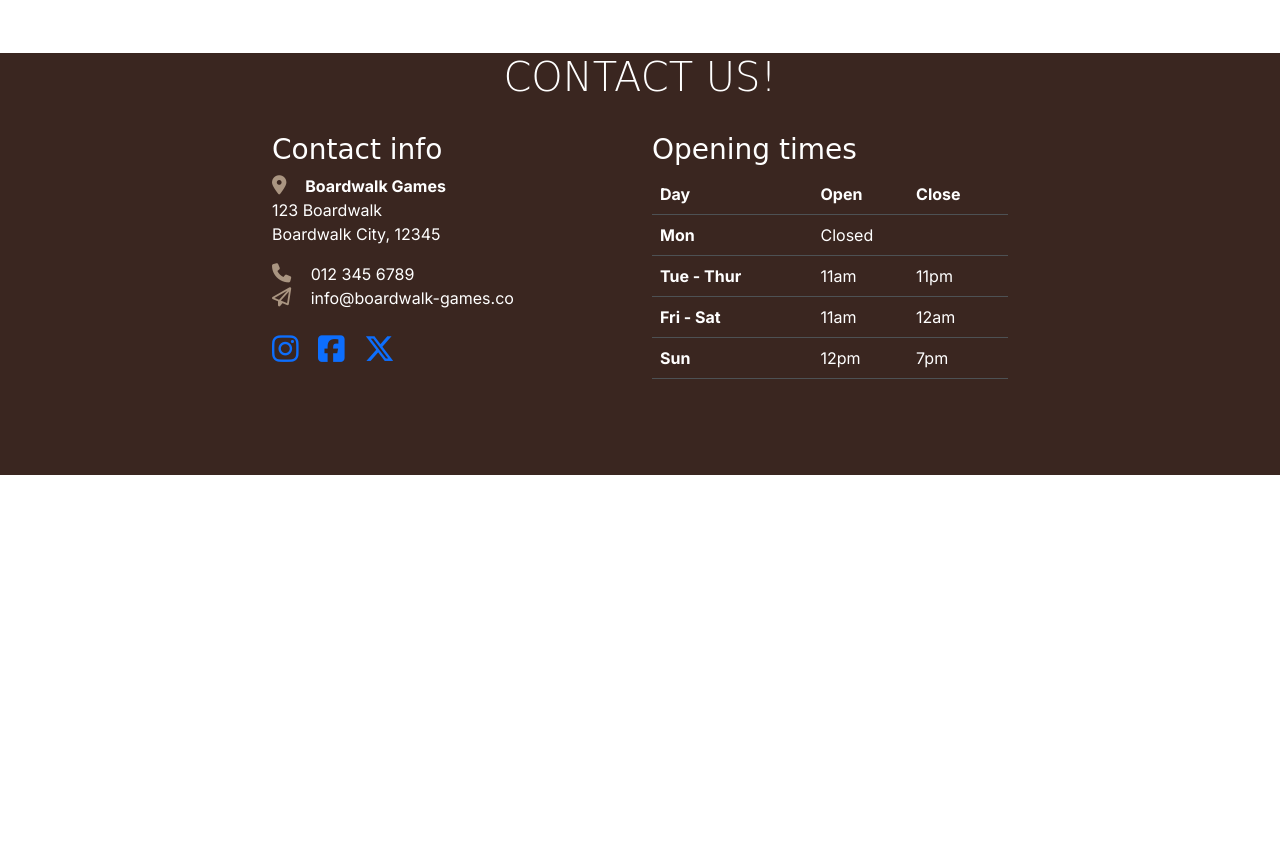
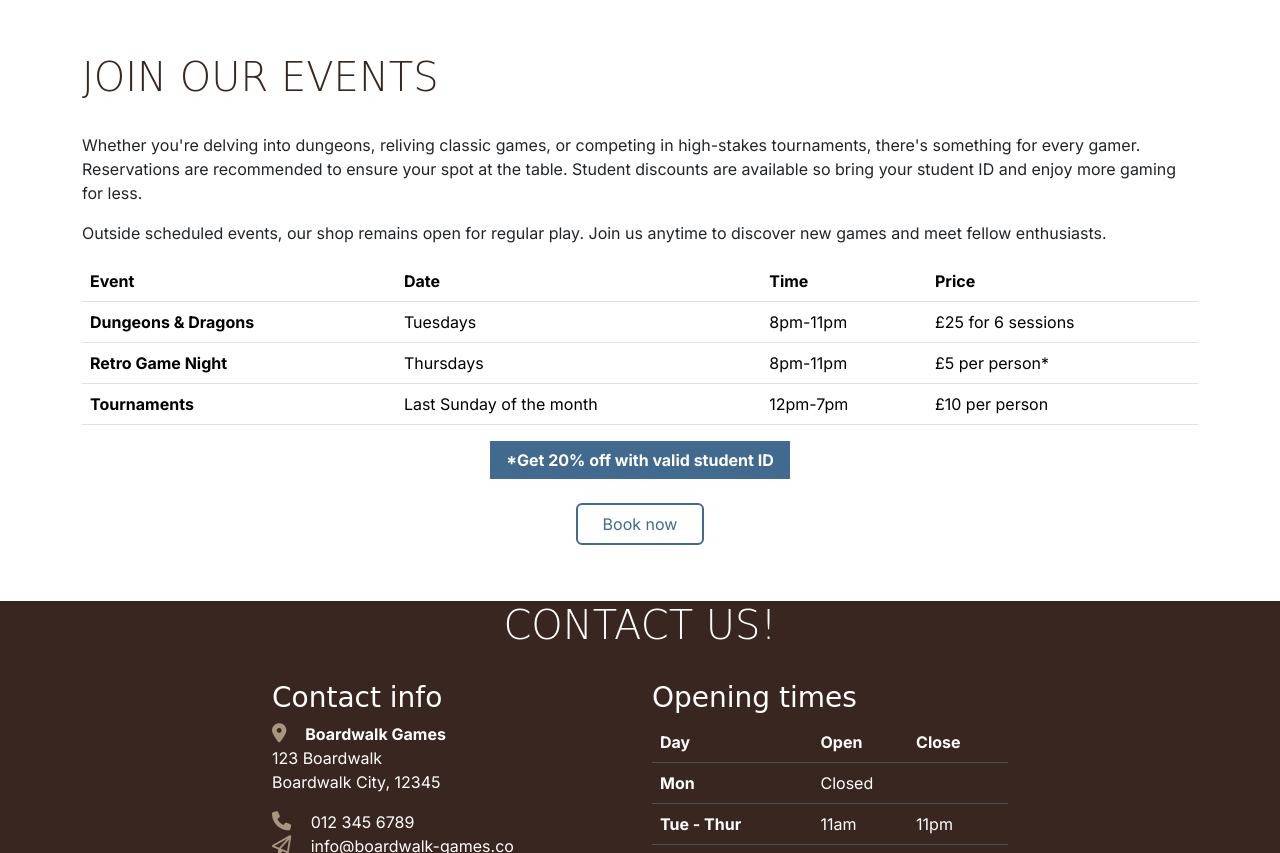
Before and after one commit to FollowRob/boardwalkgames, a plain HTML site: page index.html in a window 1280 px wide. Shown: the part 1089-1942 px from the top of the page. Before the commit the page ends 1564 px from the top, so only its background shows below. Drawn offline with nearby package versions, Linux system fonts and the light colour scheme; a web font is replaced by a local one.

Commit message:
added events section

```diff
--- a/assets/css/style.css
+++ b/assets/css/style.css
@@ -91,6 +91,27 @@ color: white;
     margin-bottom: 1.5rem;
 }
 
+/* Events */
+
+#events .table {
+    /* events table font size small enough that
+      the table doesn't overflow on xs screens.
+      Size set back to 1rem in a media query
+      for sm screens and up */
+    font-size: 0.7rem;
+}
+
+.student-discount {
+    background-color: var(--highlight-color);
+    font-weight: bold;
+    color: white;
+    display: block;
+    max-width: 300px;
+    margin: auto;
+    padding: 5px 10px;
+    font-size: 0.8rem;
+}
+
 /* footer */
 #contact {
     background-color: var(--primary-color);
@@ -126,19 +147,18 @@ color: white;
     background-color: transparent;
 }
 
-/* Temporary */
-/* .container,
-.row {
-    border:2px solid black
+/* media queries */
+/* Small screens and up */
+@media screen and (min-width: 576px) {
+    /* increase font size in events table when screen size is large enough */
+    #events .table {
+        font-size: 1rem;
+    }
+    .student-discount {
+        font-size: 1rem;
+    }
 }
 
-.col-12 {
-    border 2px solid white;
-    background-color: lightgrey;
-} */
-/* Temporary End */
-
-/* media queries */
 /* medium devices 768px plus */
 @media screen and (min-width: 768px) {
 /* make cards same height */
--- a/index.html
+++ b/index.html
@@ -207,6 +207,54 @@
                 </div>
             </section>
 
+            <!-- Events section -->
+            <section id="services"class="container section">
+                <div class="row">
+                   <div class="col-12 text-start">
+    <h2 class="display-6">Join our Events</h2>
+    <p>Whether you're delving into dungeons, reliving classic games, or competing in high-stakes tournaments, there's something for every gamer.
+        Reservations are recommended to ensure your spot at the table. Student discounts are available so bring your student ID and enjoy more gaming for less.
+    </p>
+    <p>Outside scheduled events, our shop remains open for regular play. Join us anytime to discover new games and meet fellow enthusiasts.</p>
+     <table>
+                <table class="table">
+  <thead>
+    <tr>
+      <th scope="col">Event</th>
+      <th scope="col">Date</th>
+      <th scope="col">Time</th>
+      <th scope="col">Price</th>
+    </tr>
+  </thead>
+  <tbody>
+    <tr>
+      <th scope="row">Dungeons & Dragons</th>
+      <td>Tuesdays</td>
+      <td>8pm-11pm</td>
+      <td>£25 for 6 sessions</td>
+    </tr>
+    <tr>
+      <th scope="row">Retro Game Night</th>
+      <td>Thursdays</td>
+      <td>8pm-11pm</td>
+      <td>£5 per person*</td>
+    </tr>
+    <tr>
+      <th scope="row">Tournaments</th>
+      <td>Last Sunday of the month</td>
+      <td>12pm-7pm</td>
+      <td>£10 per person</td>
+    </tr>
+  </tbody>
+    </table>
+    <p class="student-discount text-center col-12 custom-button-filled w-50 d-flex align-items-center justify-content-center "
+    >*Get 20% off with valid student ID</p>
+        </div>
+             <div class="col-12 text-center ">
+                    <a href="booking.html" class="btn custom-button-outline my-4">Book now</a>
+                </div>
+            </section>
+
         </main>
 
     <!-- Footer / contact section -->
```
Also changed, not shown: booking.html (+3 -0 lines), game-library.html (+3 -0 lines), success.html (+3 -0 lines).
